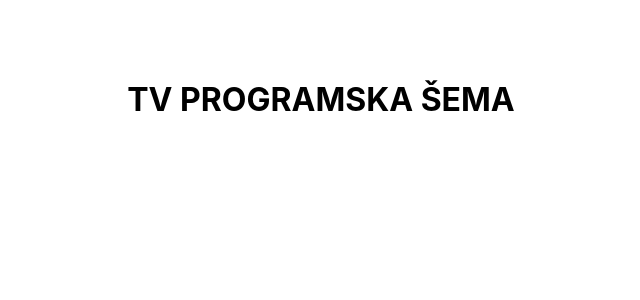
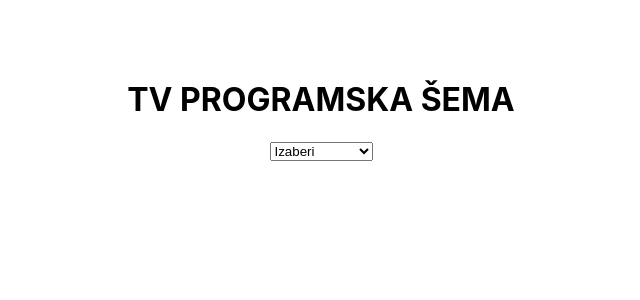
Before and after one commit to Anja327/React_Domaci, a React (Create React App) app: page / in a window 1280 px wide. Shown: the top 300 px of the page, without its empty margins (319-959 px from the left). Built offline with nearby package versions, Linux system fonts and the light colour scheme.

Commit message:
Komponenta Sema, programske seme definisane, select za izbor kanala, useState Hooks

```diff
--- /dev/null
+++ b/src/komponente/Sema.js
@@ -0,0 +1,57 @@
+import { useState } from 'react';
+
+function Sema() {
+
+
+    var superStar = [
+        { id: 1, vreme: '08:00', naslov: "FILM: TOP GUN" },
+        { id: 2, vreme: '12:00', naslov: "SERIJA: DRŽAVNI POSAO" },
+        { id: 3, vreme: '15:00', naslov: "SERIJA: KLAN" },
+        { id: 4, vreme: '18:00', naslov: "FILM: ZABRANJENO KRALJEVSTVO" },
+        { id: 5, vreme: '21:00', naslov: "FILM: KRALJ PETAR " },
+        { id: 6, vreme: '00:00', naslov: "FILM: OTKAČENI PROFESOR" },
+        { id: 7, vreme: '02:00', naslov: "FILM: LIKVIDATOR" },
+        { id: 8, vreme: '05:00', naslov: "SERIJA: ZBORNICA" },
+    ]
+
+    var pinkFilm = [
+        { id: 1, vreme: '08:00', naslov: "FILM: DOKTOR LUDOSTI" },
+        { id: 2, vreme: '12:00', naslov: "FILM: ZAJEDNO" },
+        { id: 3, vreme: '15:00', naslov: "FILM: MEHANIZAM" },
+        { id: 4, vreme: '18:00', naslov: "FILM: VREME ČUDA" },
+        { id: 5, vreme: '21:00', naslov: "FILM: VOJNICI" },
+        { id: 6, vreme: '00:00', naslov: "FILM: HAJKA" },
+        { id: 7, vreme: '02:00', naslov: "FILM: VIRTUELNA STVARNOST" },
+        { id: 8, vreme: '05:00', naslov: "FILM: ŠEŠIR PROFESORA KOSTE VUJIĆA" },
+    ]
+
+    var hbo = [
+        { id: 1, vreme: '08:00', naslov: "FILM: ANGRY BIRDS" },
+        { id: 2, vreme: '12:00', naslov: "FILM: HOLIVUD NA SNIMANJU" },
+        { id: 3, vreme: '15:00', naslov: "FILM: PETI SET" },
+        { id: 4, vreme: '18:00', naslov: "FILM: AMERIČKA TURŠIJA" },
+        { id: 5, vreme: '21:00', naslov: "FILM: TENET" },
+        { id: 6, vreme: '00:00', naslov: "FILM: CRNO ZLATO" },
+        { id: 7, vreme: '02:00', naslov: "FILM: SRODNICI" },
+        { id: 8, vreme: '05:00', naslov: "FILM: HENKOK" },
+    ]
+
+    const [izbor, setIzbor] = useState();
+
+    function selectHandle(e) {
+        setIzbor(e.target.value);
+    }
+
+    return (
+        <div className="divsema">
+            <select id="izborprogramaselect" onChange={selectHandle}>
+                <option>Izaberi</option>
+                <option value={"superStar"}>PinkFilm</option>
+                <option value={"pinkFilm"}>SUPERSTAR</option>
+                <option value={"hbo"}>HBO</option>
+            </select>
+        </div>
+    )
+}
+
+export default Sema;
--- a/src/strane/Home.js
+++ b/src/strane/Home.js
@@ -1,9 +1,11 @@
+import Sema from "../komponente/Sema";
 
 function Home() {
 
     return (
         <div className="divhome">
             <h1 id="tv-naslov">TV PROGRAMSKA ŠEMA</h1>
+            <Sema />
         </div>
     )
 
```
